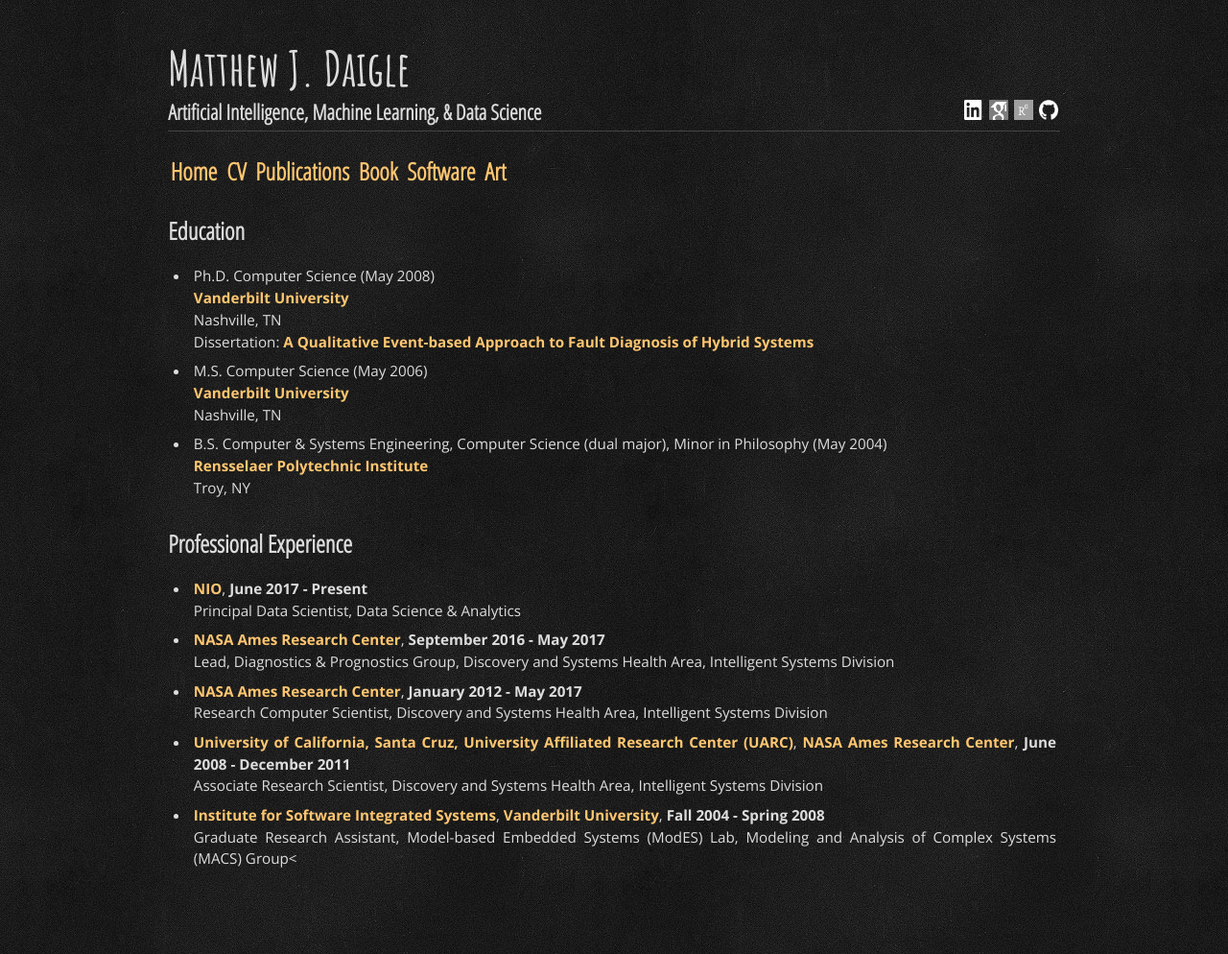
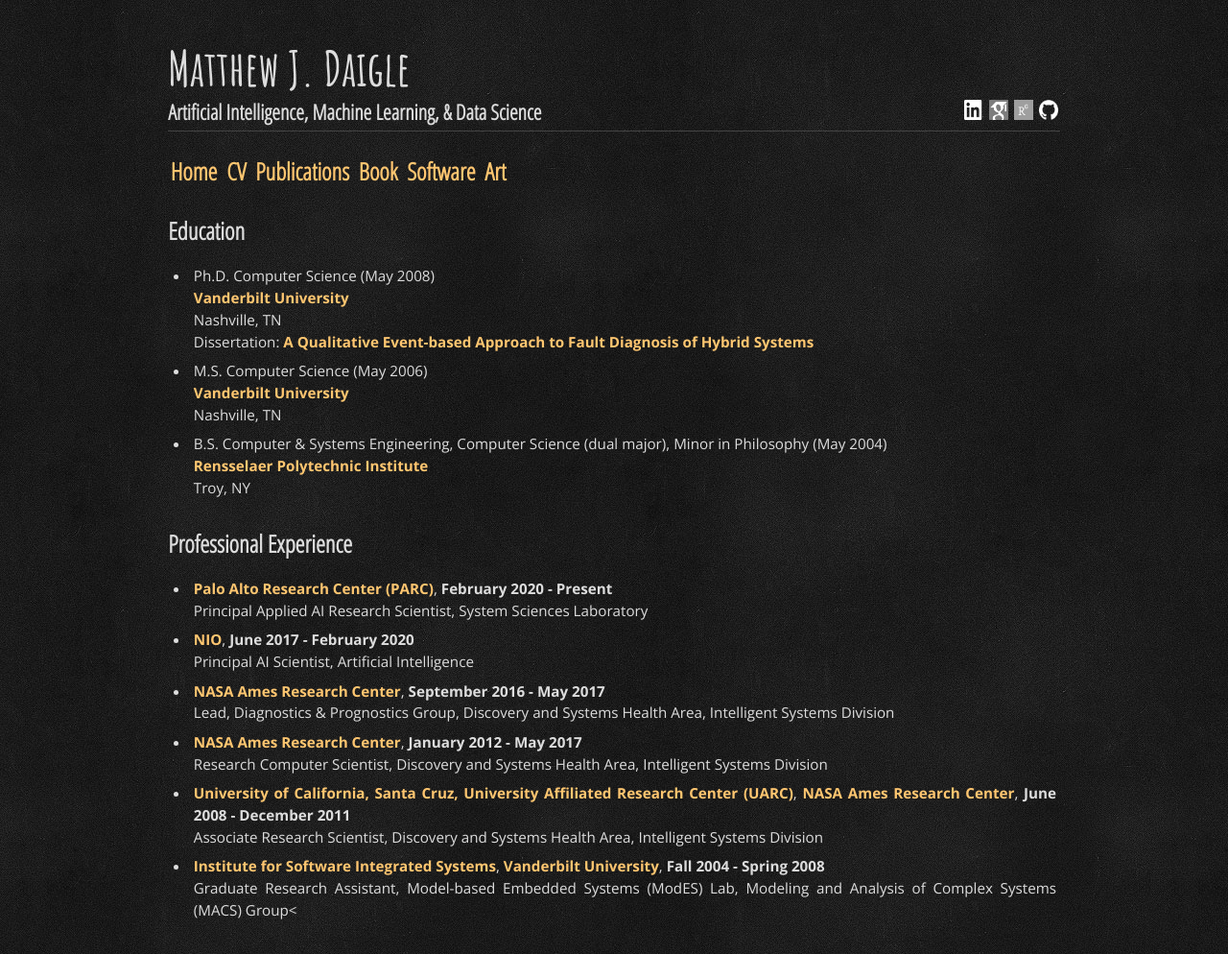
Before and after one commit to matthewjdaigle/matthewjdaigle.github.io, a Jekyll site: the page built from experience.md, in a window 1280 px wide. Shown: the whole page at 96% size. Built offline with Jekyll 4.4.1, drawn with Linux system fonts in a browser that asks for light colours; our own code applies the rules of GitHub Pages for plain Markdown files.

Commit message:
Update experience.

```diff
--- a/experience.md
+++ b/experience.md
@@ -15,8 +15,10 @@
 <a href="http://www.rpi.edu">Rensselaer Polytechnic Institute</a><br />Troy, NY
 
 ## Professional Experience
-- <a href="http://nio.io">NIO</a>, <b>June 2017 - Present</b><br />
-Principal Data Scientist, Data Science &amp; Analytics
+- <a href="https://www.parc.com/">Palo Alto Research Center (PARC)</a>, <b>February 2020 - Present</b><br />
+Principal Applied AI Research Scientist, System Sciences Laboratory
+- <a href="http://nio.io">NIO</a>, <b>June 2017 - February 2020</b><br />
+Principal AI Scientist, Artificial Intelligence
 - <a href="http://www.nasa.gov/centers/ames/home/index.html">NASA Ames Research Center</a>, <b>September 2016 - May 2017</b><br />
 Lead, Diagnostics &amp; Prognostics Group, Discovery and Systems Health Area, Intelligent Systems Division
 - <a href="http://www.nasa.gov/centers/ames/home/index.html">NASA Ames Research Center</a>, <b>January 2012 - May 2017</b><br />
```
Also changed, not shown: index.md (+1 -1 lines).
